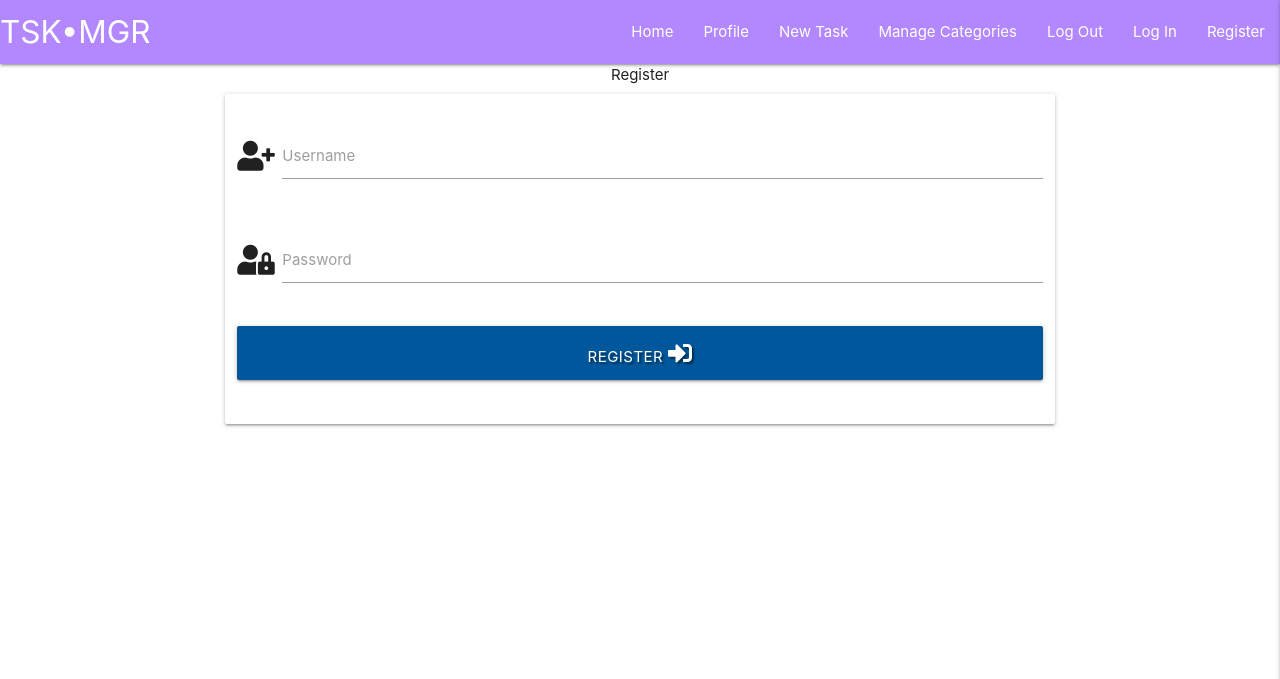
After one commit to mariogusman/task-manager, a Flask app: page /register in a window 1280 px wide. The commit adds this page. Shown: the top 679 px of the page. Run offline with Flask 2, Linux system fonts and the light colour scheme; some libraries are stand-ins or nearby versions.

Commit message:
add register template

```diff
--- a/app.py
+++ b/app.py
@@ -2,6 +2,7 @@ import os
 from flask import Flask, flash, render_template, redirect, request, session, url_for
 from flask_pymongo import PyMongo
 from bson.objectid import ObjectId
+from werkzeug.security import generate_password_hash, check_password_hash
 
 if os.path.exists("env.py"):
     import env
@@ -23,5 +24,10 @@ def get_tasks():
     return render_template("tasks.html", tasks=tasks)
 
 
+@app.route("/register", methods=["GET", "POST"])
+def register():
+    return render_template("register.html")
+
+
 if __name__ == "__main__":
     app.run(host=os.environ.get("IP"), port=int(os.environ.get("PORT")), debug=True)
--- a/templates/base.html
+++ b/templates/base.html
@@ -31,13 +31,13 @@
                 <a href="#!" class="brand-logo">TSK•MGR</a>
                 <a href="#" data-target="mobile-demo" class="sidenav-trigger right"><i class="fas fa-bars"></i></a>
                 <ul class="right hide-on-med-and-down">
-                    <li><a href="{{ url_for('get_tasks', filename='') }}">Home</a></li>
+                    <li><a href="{{ url_for('get_tasks', filename='templates/tasks.html') }}">Home</a></li>
                     <li><a href="#">Profile</a></li>
                     <li><a href="#">New Task</a></li>
                     <li><a href="#">Manage Categories</a></li>
                     <li><a href="#">Log Out</a></li>
                     <li><a href="#">Log In</a></li>
-                    <li><a href="#">Register</a></li>
+                    <li><a href="{{ url_for('register', filename='templates/register.html') }}">Register</a></li>
                 </ul>
             </div>
         </nav>
--- /dev/null
+++ b/templates/register.html
@@ -0,0 +1,36 @@
+{% extends 'base.html' %}
+{% block content %}
+
+<div class="h3 center-align">Register</div>
+
+
+<div class="row">
+    <form class="col s12 m8 offset-m2" method="POST" action="{{ url_for('register') }}">
+        <div class="card-panel">
+            <div class="row">
+                <!-- Username Field -->
+                <div class="row">
+                    <div class="input-field col s12">
+                        <i class="fas fa-user-plus prefix"></i>
+                        <input id="username" name="username" type="text" class="validate">
+                        <label for="username">Username</label>
+                    </div>
+                </div>
+                <!-- Password Field -->
+                <div class="row">
+                    <div class="input-field col s12">
+                        <i class="fas fa-user-lock prefix"></i>
+                        <input id="password" type="password" class="validate">
+                        <label for="password">Password</label>
+                    </div>
+                </div>
+                <!-- Register button -->
+                <button type="submit" class="col s12 btn-large light-blue darken-4 text-shadow">
+                    Register <i class="fas fa-sign-in-alt"></i>
+                </button>
+
+            </div>
+        </div>
+    </form>
+</div>
+{% endblock content %}
```
